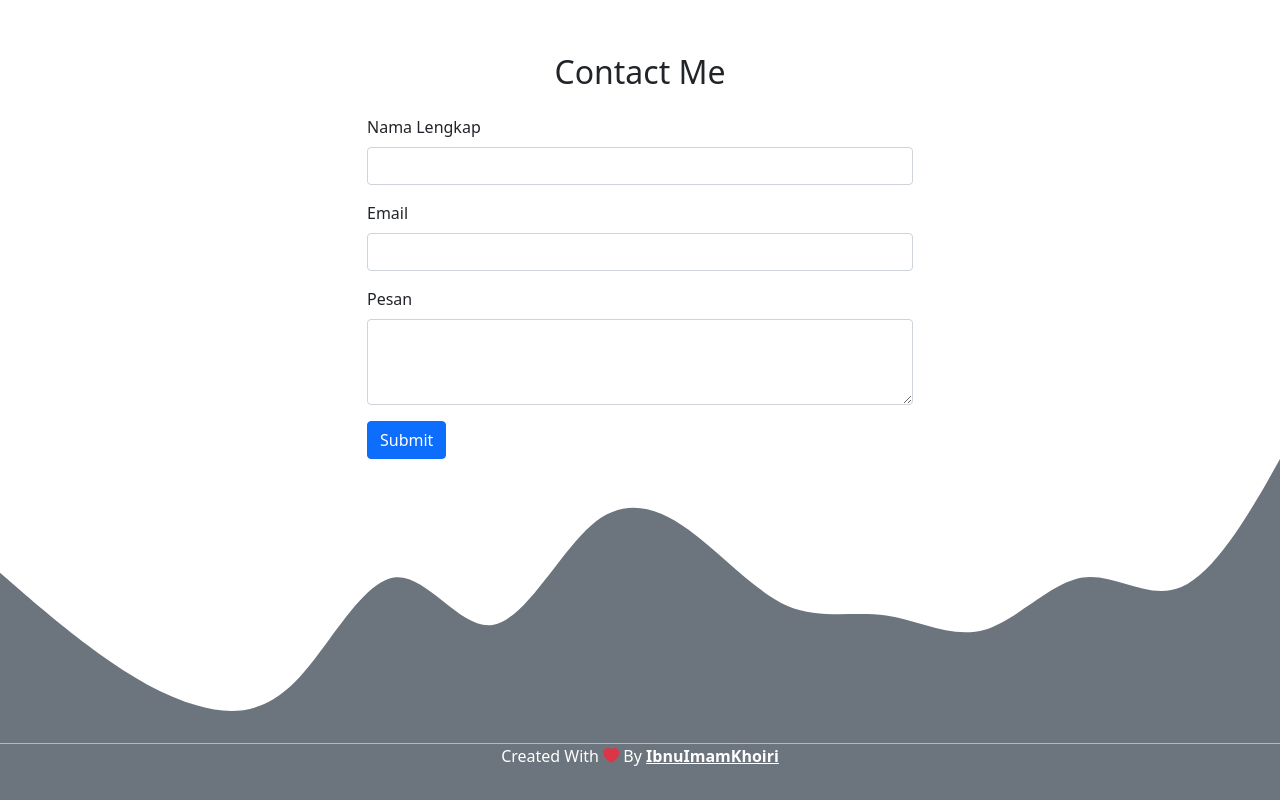
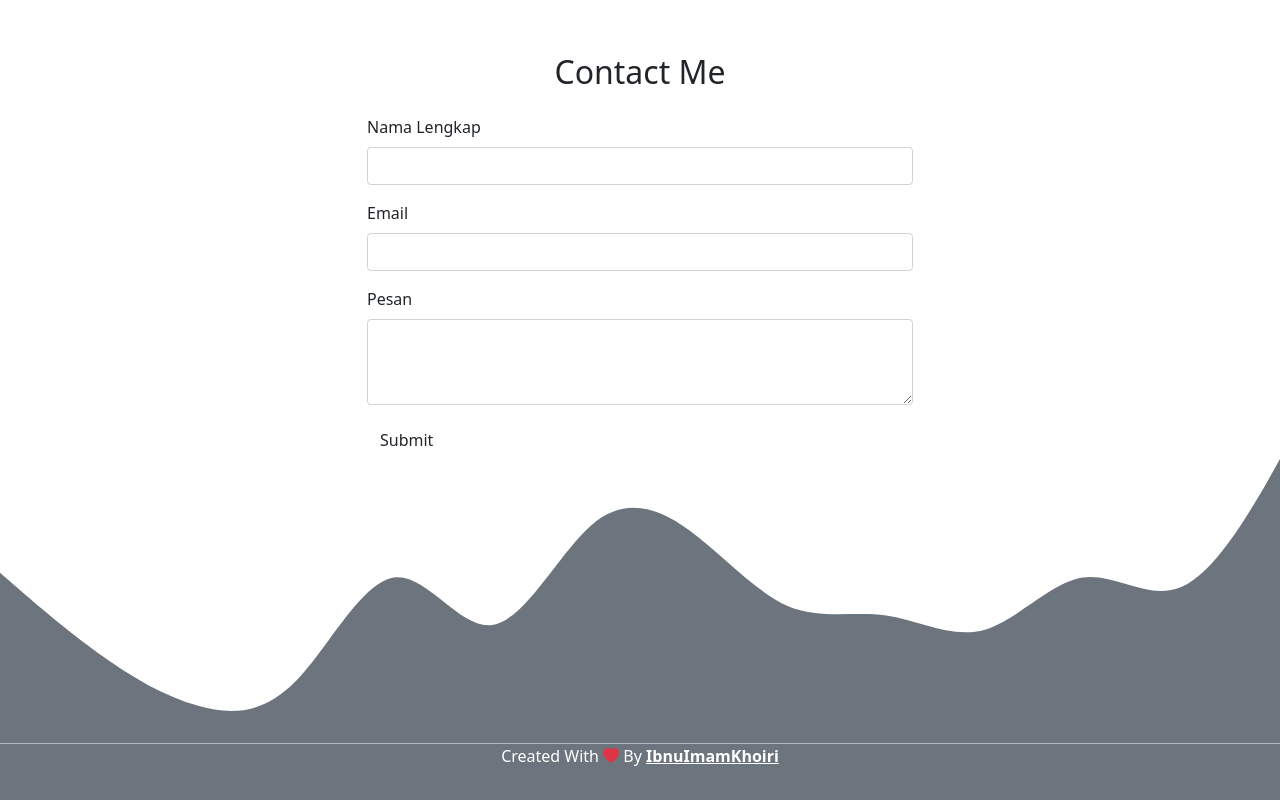
Before and after one commit to begbeg10/begbegidh.github.io, a plain HTML site: page index.html in a window 1280 px wide. Shown: the part 2151-2951 px from the top of the page. Drawn offline with nearby package versions, Linux system fonts and the light colour scheme.

Commit message:
ubah warna

```diff
--- a/index.html
+++ b/index.html
@@ -141,7 +141,7 @@
                   <label for="pesan" class="form-label">Pesan</label>
                   <textarea class="form-control" id="pesan" rows="3"></textarea>
                 </div>
-                <button type="submit" class="btn btn-primary">Submit</button>
+                <button type="submit" class="btn btn-succes">Submit</button>
               </form>
             </div>
           </div>
```
